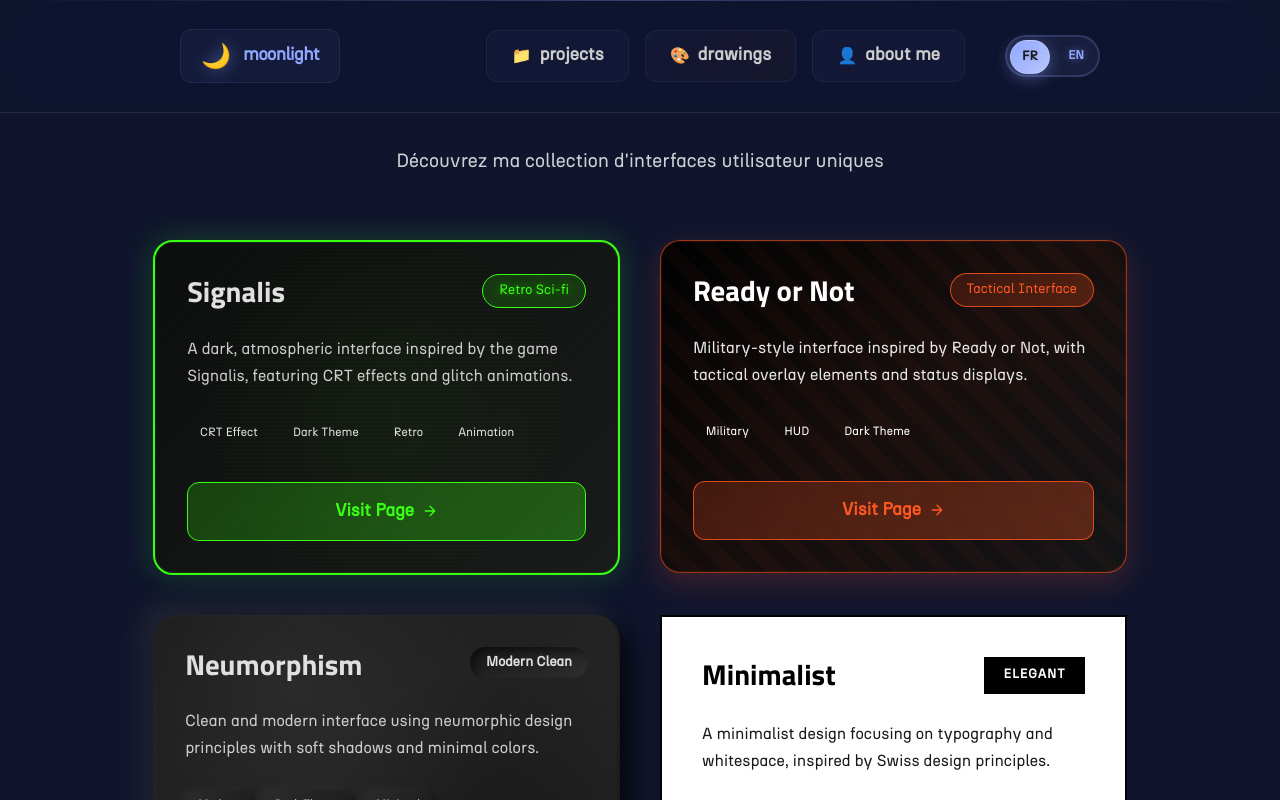
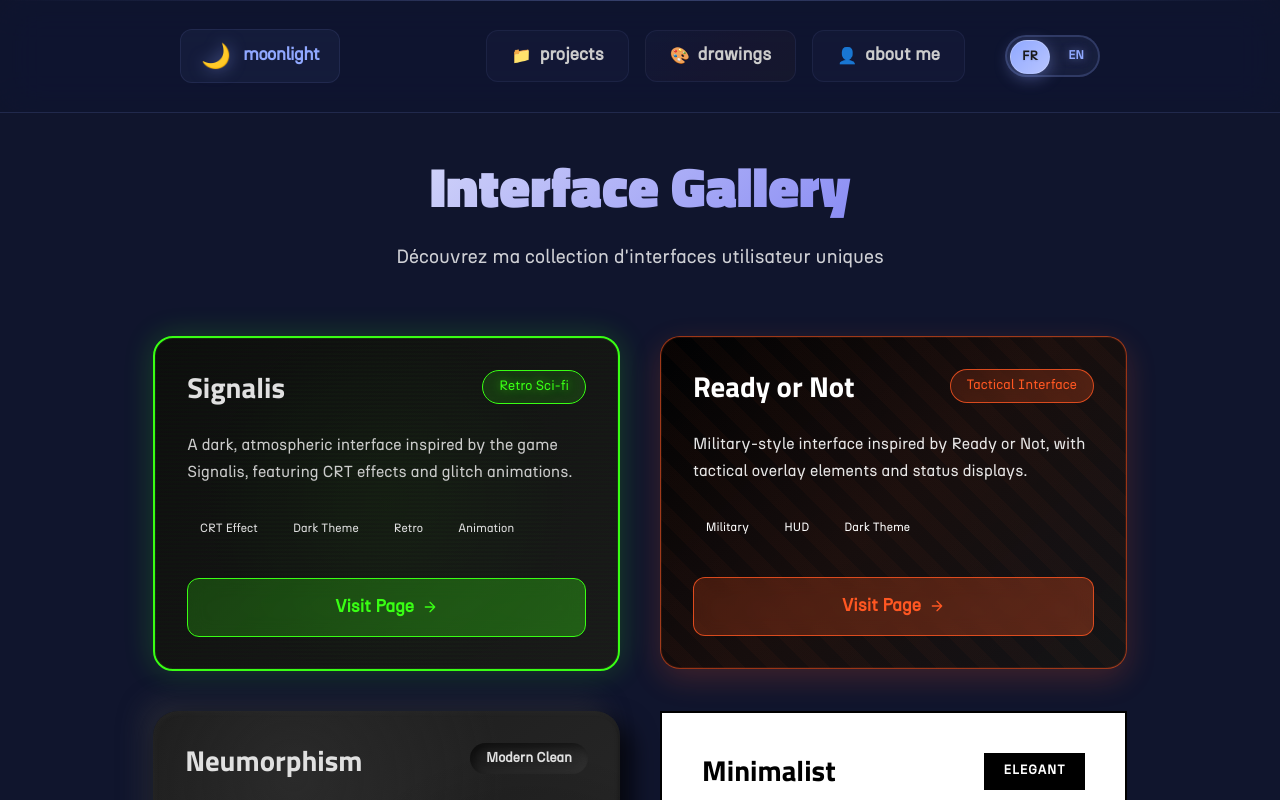
Before and after one commit to moonlight58/portfolio, a Vue app: page /competences in a window 1280 px wide. Shown: the top 800 px of the page. Built offline with nearby package versions, Linux system fonts and the light colour scheme; a web font is replaced by a local one.

Commit message:
fixed the title hidden behind navbar and wasn't using the right color >:(

```diff
--- a/src/views/UIGalleryView.vue
+++ b/src/views/UIGalleryView.vue
@@ -130,7 +130,7 @@ export default {
 
 .gallery-container {
   max-width: 1300px;
-  margin: 0 auto;
+  margin: 6rem auto auto auto;
   padding: 3rem 2rem;
   min-height: 100vh;
 }
@@ -143,12 +143,12 @@ export default {
 .gallery-title {
   font-size: 3.5rem;
   font-weight: 800;
-  color: var(--color-text);
   margin-bottom: 1rem;
-  background: linear-gradient(135deg, var(--color-primary), var(--color-primary-dark));
+  background: linear-gradient(135deg, #f8fafc, #6366f1);
   -webkit-background-clip: text;
-  -webkit-text-fill-color: transparent;
   background-clip: text;
+  color: transparent; /* le texte devient transparent pour laisser apparaître le fond */
+  -webkit-text-fill-color: transparent; /* nécessaire pour WebKit (Chrome, Safari) */
 }
 
 .gallery-subtitle {
```
